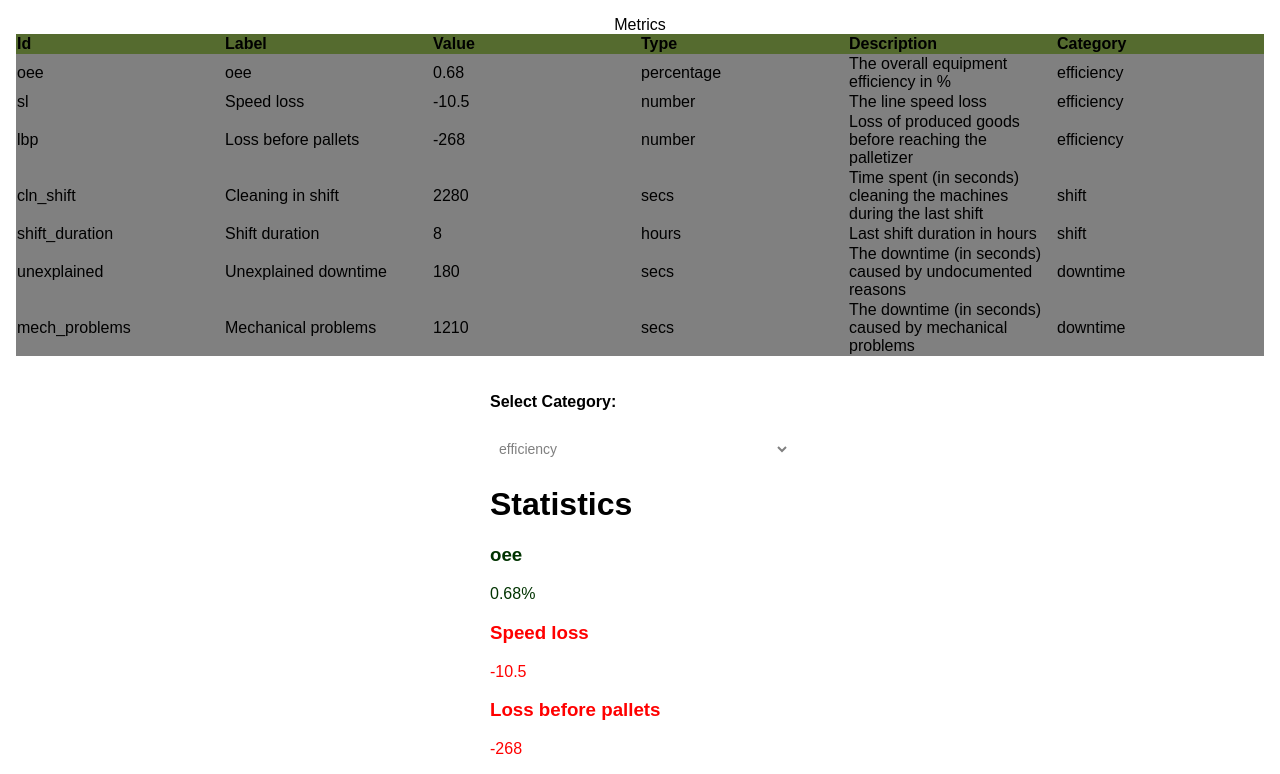
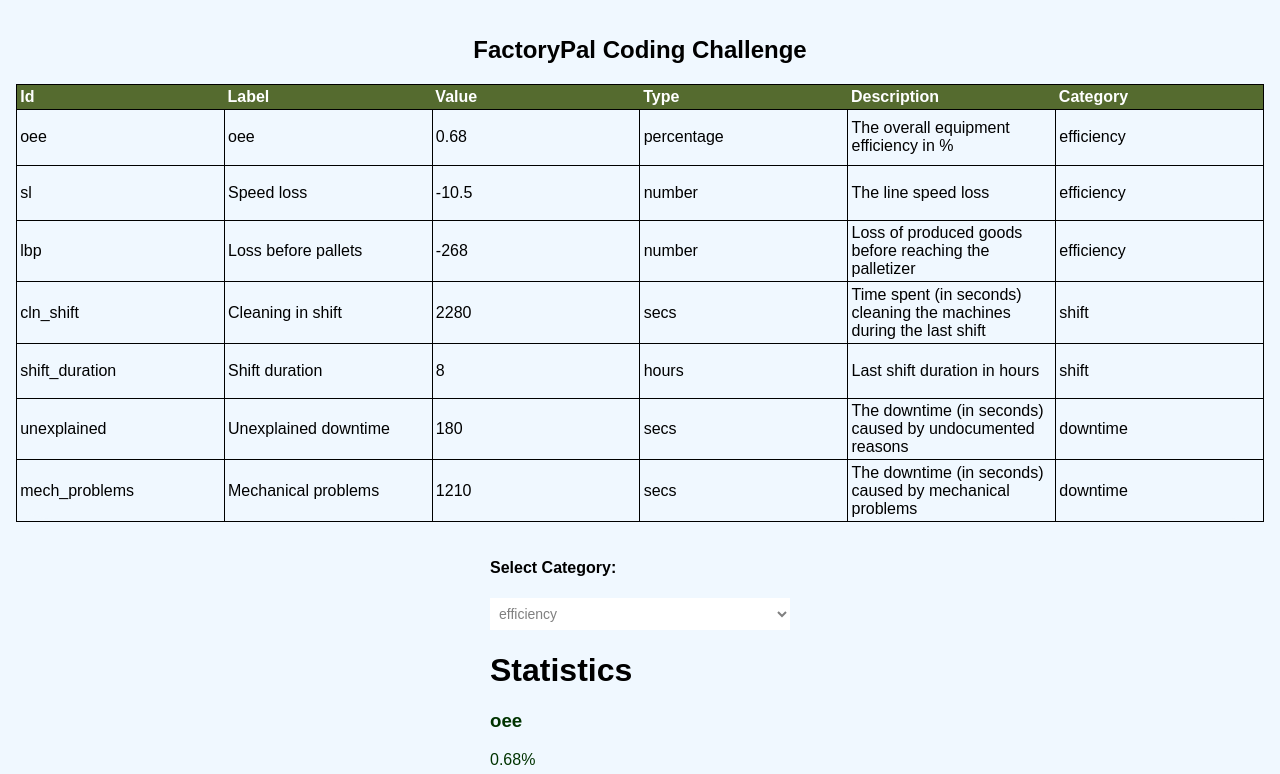
Before and after one commit to mamankhan99/fp-code-challenge, a React (Vite) app: page / in a window 1280 px wide. Shown: the top 774 px of the page. Built offline with nearby package versions, Linux system fonts and the light colour scheme.

Commit message:
fixed styling

```diff
--- a/src/App.tsx
+++ b/src/App.tsx
@@ -9,6 +9,7 @@ import {
   LinearScale,
   Title,
   Tooltip,
+  Legend,
 } from 'chart.js';
 import useFetch from './hooks/useFetch';
 import Theme from './theme';
@@ -23,12 +24,9 @@ ChartJS.register(
   LinearScale,
   ArcElement,
   Tooltip,
-  Title
+  Title,
+  Legend
 );
-
-const Heading = styled.div`
-  font-family: ${(props) => props.theme.font.family.primary};
-`;
 
 const GlobalStyles = createGlobalStyle`
   html,
@@ -45,6 +43,7 @@ const Root = styled.div`
   align-items: center;
   justify-content: center;
   padding: 1rem;
+  background-color: aliceblue;
   font-family: ${(props) => props.theme.fontFamily};
 `;
 
@@ -60,7 +59,7 @@ function App() {
 
   return (
     <Root>
-      <Heading>Metrics</Heading>
+      <h2>FactoryPal Coding Challenge</h2>
       {data && (
         <MetricsContext.Provider value={data}>
           <MetricsTable data={metrics} />
--- a/src/components/MetricsTable/MetricsTable.tsx
+++ b/src/components/MetricsTable/MetricsTable.tsx
@@ -1,5 +1,5 @@
 import { Metrics } from '../../api/types';
-import { Table, Thead } from './styles';
+import { TData, TH, Table, Thead } from './styles';
 
 type TableProps = {
   data: Metrics[] | null;
@@ -10,29 +10,29 @@ function MetricsTable({ data }: TableProps) {
     <Table>
       <Thead>
         <tr>
-          <th>Id</th>
-          <th>Label</th>
-          <th>Value</th>
-          <th>Type</th>
-          <th>Description</th>
-          <th>Category</th>
+          <TH>Id</TH>
+          <TH>Label</TH>
+          <TH>Value</TH>
+          <TH>Type</TH>
+          <TH>Description</TH>
+          <TH>Category</TH>
         </tr>
       </Thead>
       <tbody>
         {data ? (
           data.map((metrics: Metrics) => (
             <tr key={metrics.id}>
-              <td>{metrics.id}</td>
-              <td>{metrics.label}</td>
-              <td>{metrics.value}</td>
-              <td>{metrics.type}</td>
-              <td>{metrics.description}</td>
-              <td>{metrics.category}</td>
+              <TData>{metrics.id}</TData>
+              <TData>{metrics.label}</TData>
+              <TData>{metrics.value}</TData>
+              <TData>{metrics.type}</TData>
+              <TData>{metrics.description}</TData>
+              <TData>{metrics.category}</TData>
             </tr>
           ))
         ) : (
           <tr>
-            <td colSpan={6}>No data</td>
+            <TData colSpan={6}>No data</TData>
           </tr>
         )}
       </tbody>
--- a/src/components/MetricsTable/styles.tsx
+++ b/src/components/MetricsTable/styles.tsx
@@ -3,13 +3,26 @@ import styled from 'styled-components';
 export const Table = styled.table`
   border-collapse: collapse;
   table-layout: fixed;
-  background-color: grey;
+  border: 0.5px solid;
+  background-color: aliceblue;
   color: black;
   width: 100%;
+  border-radius: 5%;
 `;
 
 export const Thead = styled.thead`
   text-align: left;
   background-color: darkolivegreen;
+  color: white;
   border-style: none;
 `;
+
+export const TH = styled.th`
+  padding: 0.2rem;
+`;
+
+export const TData = styled.td`
+  padding: 0.2rem;
+  border: 0.5px solid;
+  height: 3rem;
+`;
```
